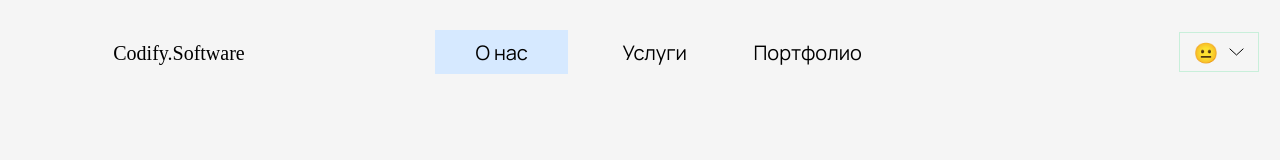
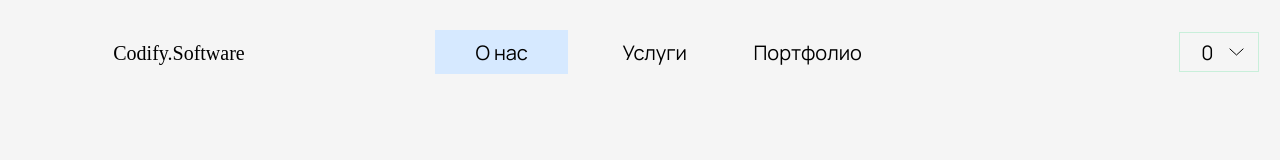
Before and after one commit to YSergo/react-codify-dev, a React (Create React App) app: page /About in a window 1280 px wide. Shown: the top 160 px of the page. Built offline with nearby package versions, Linux system fonts and the light colour scheme; a web font is replaced by a local one.

Commit message:
finished mvp

```diff
--- a/src/components/Contacts/Contacts.module.scss
+++ b/src/components/Contacts/Contacts.module.scss
@@ -16,7 +16,7 @@ li {
 }
 h2 {
   margin-top: 7px;
-  margin-bottom: 42px;
+  margin-bottom: 22px;
   color: black;
 }
 p {
--- a/src/components/Header/Header.js
+++ b/src/components/Header/Header.js
@@ -3,7 +3,7 @@ import { Link, useLocation } from "react-router-dom";
 import styles from "./Header.module.scss";
 
 function Header() {
-  const [language, setLanguage] = useState("&#x1F610;");
+  const [language, setLanguage] = useState("0");
   const [animation, setAnimation] = useState("");
   const [svgAnimation, setSvgAnimation] = useState("");
 
@@ -15,7 +15,7 @@ function Header() {
     setSvgAnimation("move-down");
 
     setTimeout(() => {
-      setLanguage((prevLanguage) => (prevLanguage === "&#x1F610;" ? "&#x1F601;" : "&#x1F610;"));
+      setLanguage((prevLanguage) => (prevLanguage === "0" ? "1" : "0"));
       setAnimation("blur-in");
     }, 300);
 
@@ -61,7 +61,7 @@ function Header() {
           onClick={switchLanguage}
           className={`${styles[animation]} ${styles[svgAnimation]}`}
         >
-          <p dangerouslySetInnerHTML={{ __html: language }}></p>
+          <p>{language}</p>
           <svg
             width="15"
             height="8"
```
